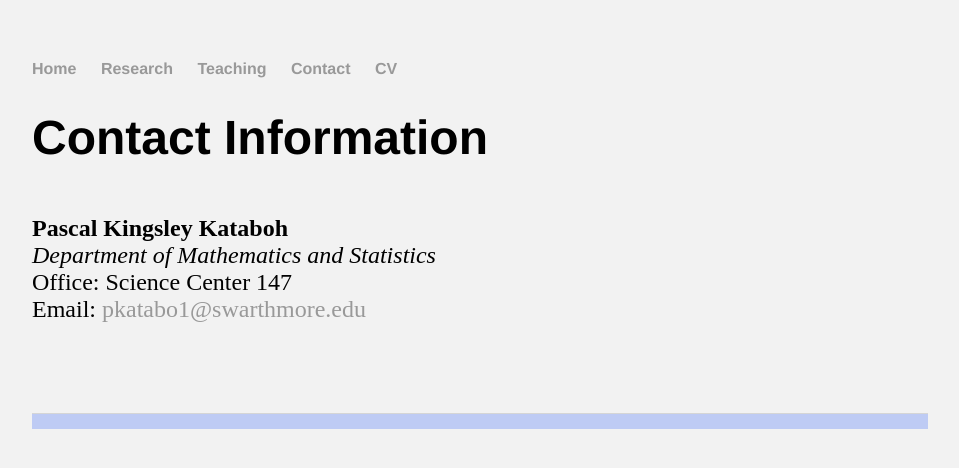
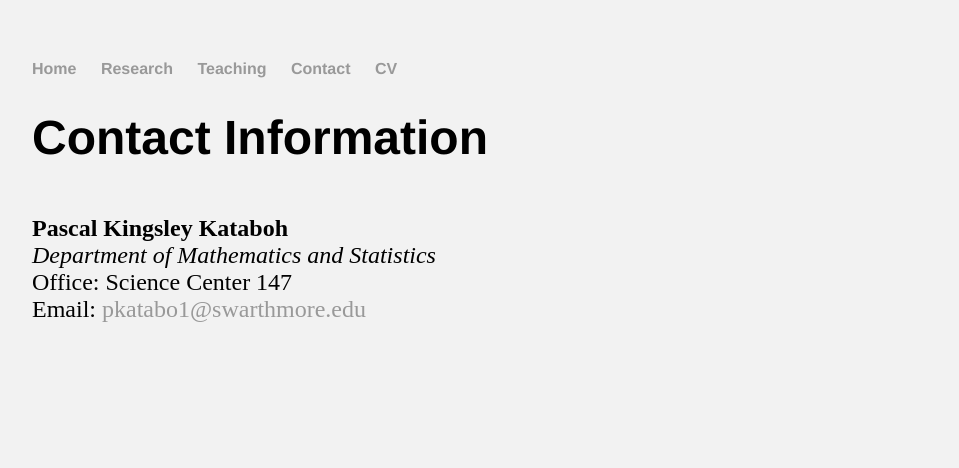
Before and after one commit to kataboh/kataboh.github.io, a Jekyll site: the page built from contact.html, in a window 1280 px wide. Shown: the top 468 px of the page, without its empty margins (160-1119 px from the left). Built offline with Jekyll 4.4.1, drawn with Linux system fonts in a browser that asks for light colours.

Commit message:
Update main.css

```diff
--- a/css/main.css
+++ b/css/main.css
@@ -30,9 +30,9 @@
     color: #333;
 }
 footer {
-    border-top: 1px solid #d5d5d5;
+    /* border-top: 1px solid #d5d5d5;
     font-size: .8em;
-    background-color: rgba(72,113,247,0.3);
+    background-color: rgba(72,113,247,0.3); */
 }
 
 ul.posts {
```
